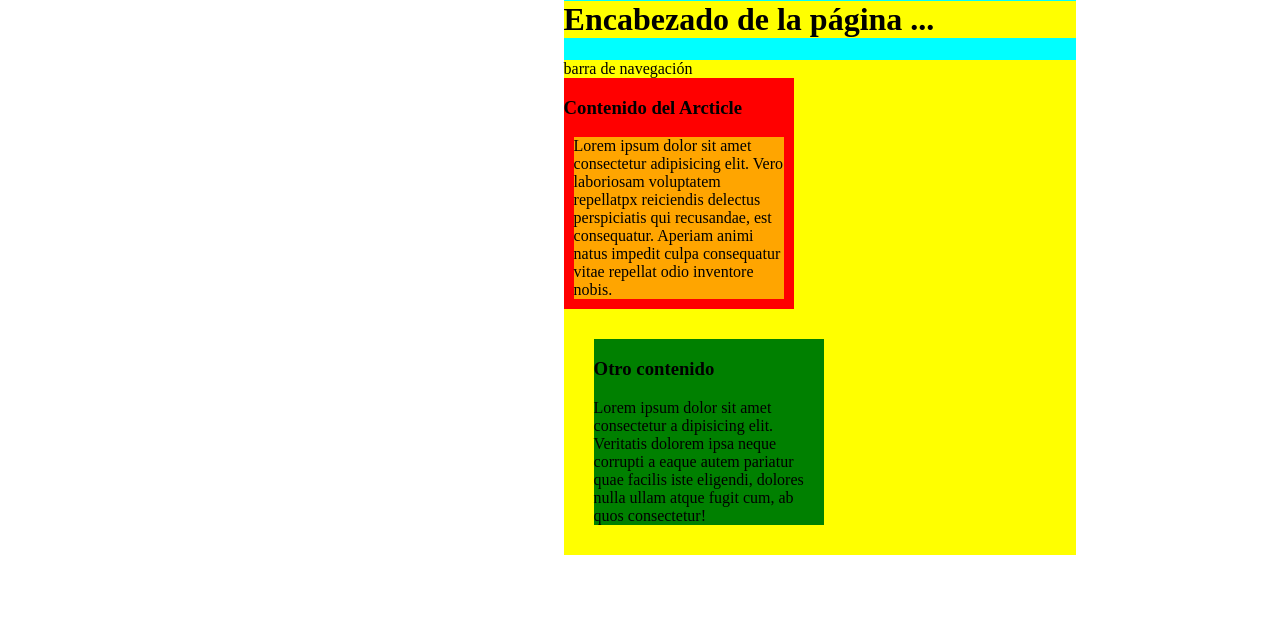
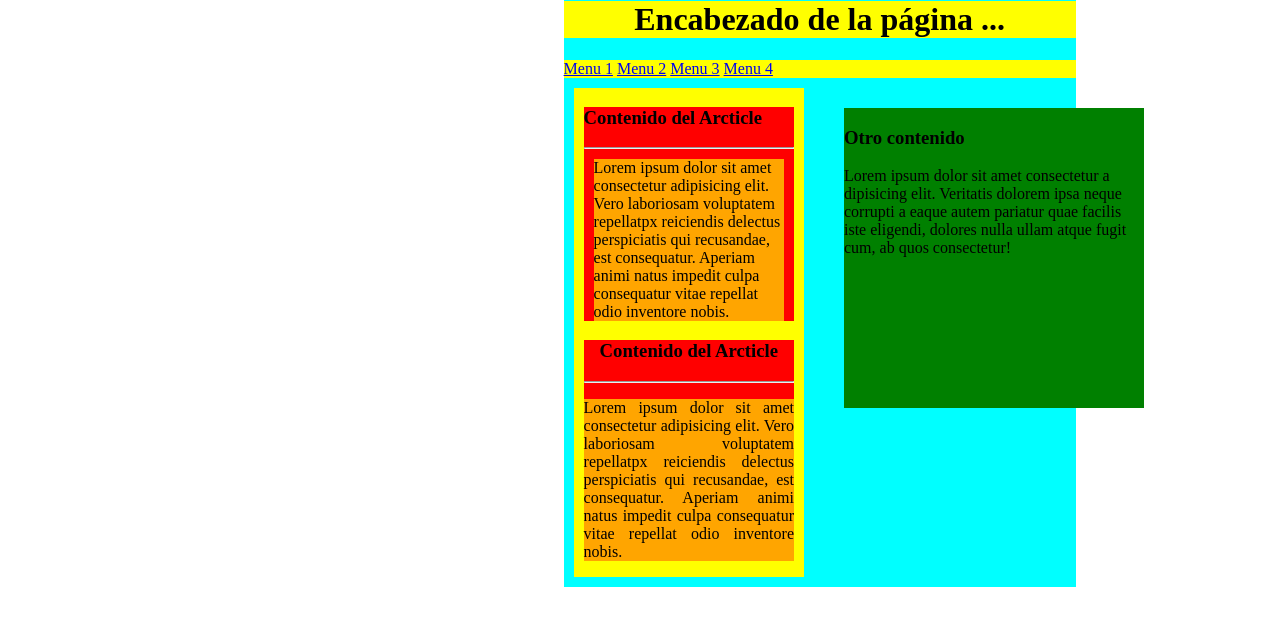
Before and after one commit to jalbinobc1/html, a plain HTML site: page index.html in a window 1280 px wide. Shown: the part 28-654 px from the top of the page. Drawn offline with Linux system fonts and the light colour scheme.

Commit message:
Estructura con Links

```diff
--- a/index.html
+++ b/index.html
@@ -5,59 +5,56 @@
     <meta charset="UTF-8">
     <meta name="viewport" content="width=device-width, initial-scale=1.0">
     <title>Dev 1 ...</title>
-
     <style>
-        .box {
-            display: inline-block;
-            width: 100px;
-            height: 100px;
-            background: red;
-            color: white;
-        }
-
-        #two {
-            position: fixed;
-            top: 10px;
-            left: 0px;
-            background: blue;
-            z-index: 3;
-        }
-
-        #three {
-            position: absolute;
-            top: 100px;
-            left: 30px;
-            background: green;
-            z-index: 2;
+        .navbar{
+            display:inline-block
         }
     </style>
-
 </head>
-
 <body>
     <div style="display:inline-block; width: 40%; background-color: blueviolet;">
         <img src="/imagenes/html5.png" alt="Estructura html5" style="width:90%;  height: 600px;">
     </div>
     <div style="display:inline-block; margin-left: 50px; width: 40%; position: fixed; background-color: aqua;">
         <header style="background-color: yellow;">
-            <h1>Encabezado de la página ...</h1>
+            <h1 style="text-align: center;">Encabezado de la página ...</h1>
         </header>
         <nav style="background-color: yellow;">
-            barra de navegación
+            <div class="navbar"><a href="#">Menu 1</a></div>
+            <div class="navbar"><a href="#">Menu 2</a></div>
+            <div class="navbar"><a href="#">Menu 3</a></div>
+            <div class="navbar"><a href="#">Menu 4</a></div>
         </nav>
-        <section style="background-color: yellow; ">
-            <article style="background-color: red; display: inline-block; width: 45%;">
+        <section style="background-color: yellow; display: inline-block; width: 45%; margin: 10px;">
+            <article style="background-color: red; margin: 10px;">
                 <h3>Contenido del Arcticle</h3>
-                <p style="background-color: orange; margin: 10px 10px;">Lorem ipsum dolor sit amet consectetur adipisicing elit. Vero laboriosam voluptatem repellatpx
+                <hr>
+                <p style="background-color: orange; margin: 10px 10px;">Lorem ipsum dolor sit amet consectetur
+                    adipisicing elit. Vero laboriosam voluptatem repellatpx
                     reiciendis
                     delectus perspiciatis qui recusandae, est consequatur. Aperiam animi natus impedit culpa consequatur
                     vitae repellat odio inventore nobis.</p>
             </article>
-            <aside style="background-color: green; margin: 30px 30px; display: inline-block; width: 45%;">
-                <h3>Otro contenido</h3>
-                <div>Lorem ipsum dolor sit amet consectetur a dipisicing elit. Veritatis dolorem ipsa neque corrupti a eaque autem pariatur quae facilis iste eligendi, dolores nulla ullam atque fugit cum, ab quos consectetur!</div>
-            </aside>
+
+            <article style="background-color: red; margin: 10px;">
+                <h3 style="text-align: center;">Contenido del Arcticle</h3>
+                <hr>
+                <p style="background-color: orange; text-align: justify;">
+                    Lorem ipsum dolor sit amet consectetur
+                    adipisicing elit. Vero laboriosam voluptatem repellatpx
+                    reiciendis
+                    delectus perspiciatis qui recusandae, est consequatur. Aperiam animi natus impedit culpa consequatur
+                    vitae repellat odio inventore nobis.</p>
+            </article>
+
         </section>
+        <aside
+            style="background-color: green; margin: 30px 30px; display: inline-block; width: 300px; height: 300px; position: fixed; ">
+            <h3>Otro contenido</h3>
+            <div>Lorem ipsum dolor sit amet consectetur a dipisicing elit. Veritatis dolorem ipsa neque corrupti a eaque
+                autem pariatur quae facilis iste eligendi, dolores nulla ullam atque fugit cum, ab quos consectetur!
+            </div>
+        </aside>
     </div>
 </body>
 
```
